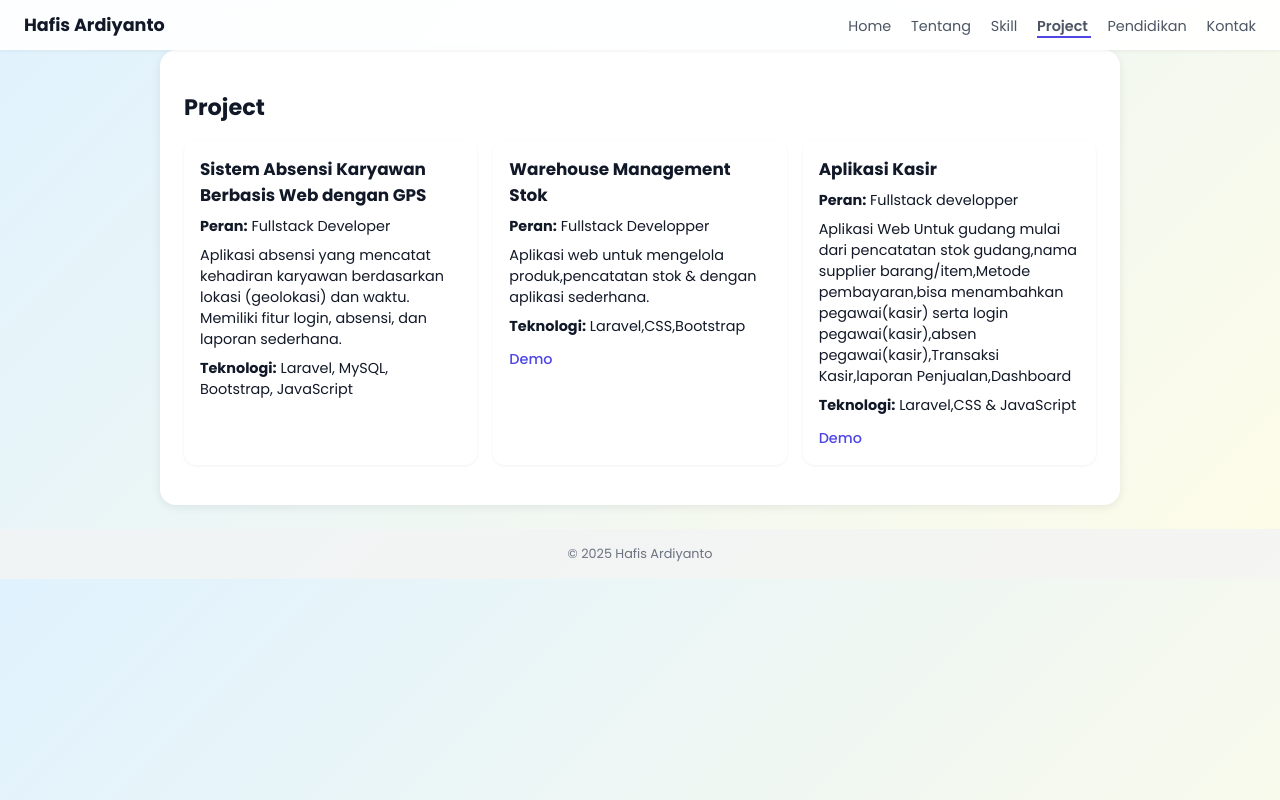
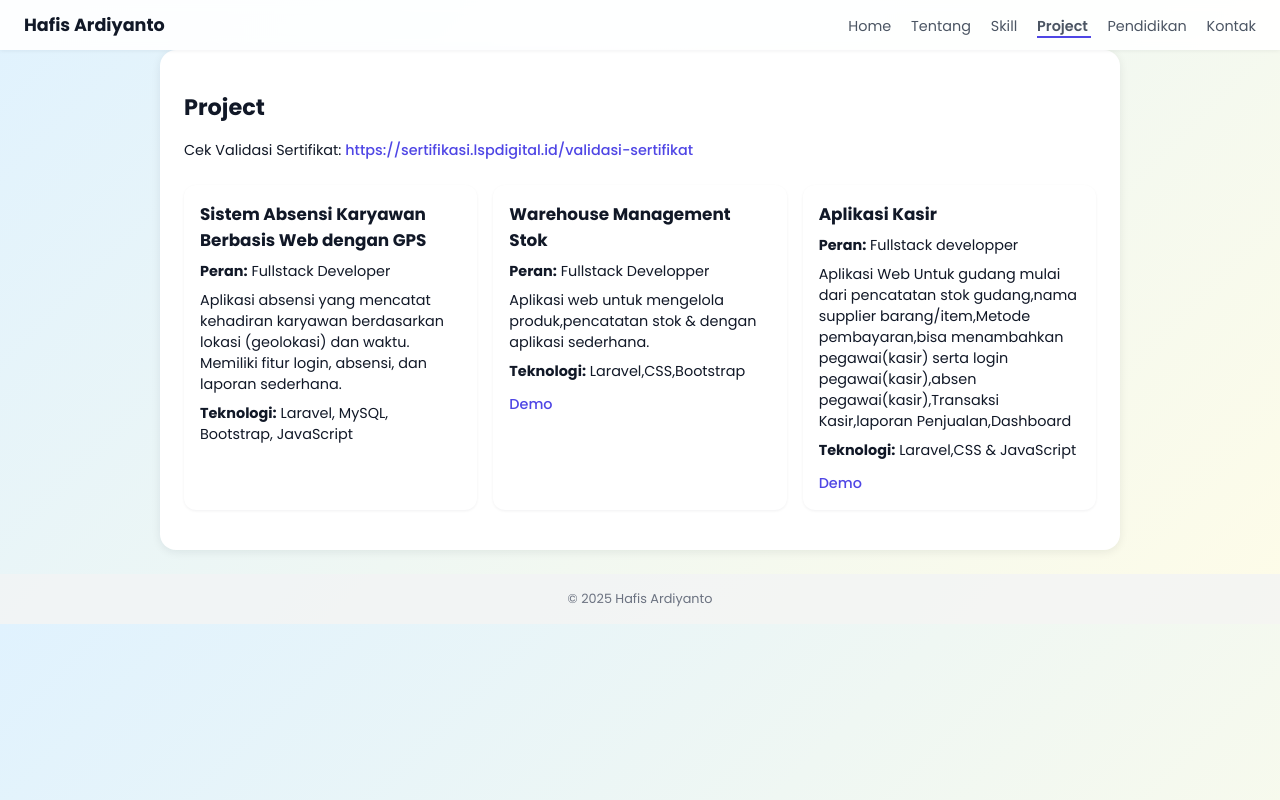
Before and after one commit to hafisardiyanto/my-portfolio, a Vue app: page /home in a window 1280 px wide. Both pictures are taken after a click on the button "Lihat Project Saya". Built offline with nearby package versions, Linux system fonts and the light colour scheme.

Commit message:
menambahkan url cek validasi sertifikat

```diff
--- a/src/components/Projects.vue
+++ b/src/components/Projects.vue
@@ -1,6 +1,9 @@
 <template>
   <section id="projects" class="section">
     <h2>Project</h2>
+    <div class="cert-validation" style="margin-bottom: 1.5rem; font-size: 0.9rem;">
+      <p>Cek Validasi Sertifikat: <a href="https://sertifikasi.lspdigital.id/validasi-sertifikat" target="_blank" rel="noopener noreferrer" style="color: #4f46e5; text-decoration: none; font-weight: 500;">https://sertifikasi.lspdigital.id/validasi-sertifikat</a></p>
+    </div>
     <div class="project-list">
       <article class="project-card" v-for="project in projects" :key="project.title">
         <h3>{{ project.title }}</h3>
```
